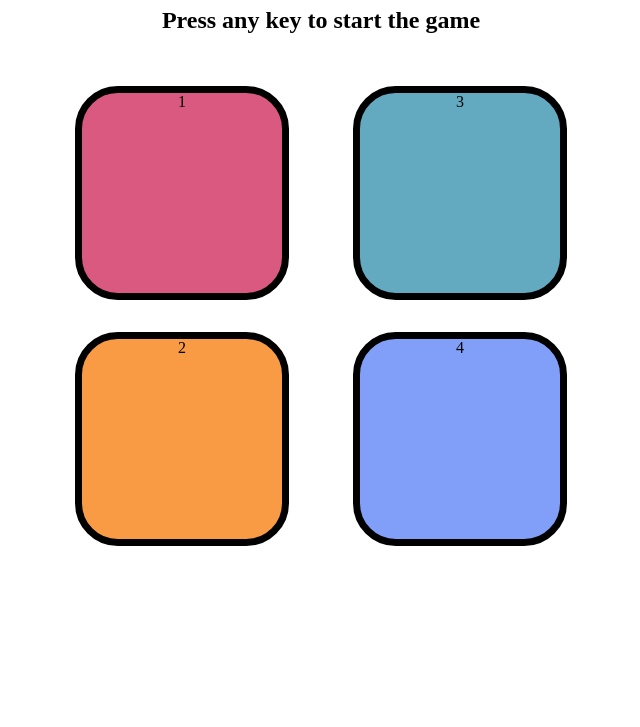
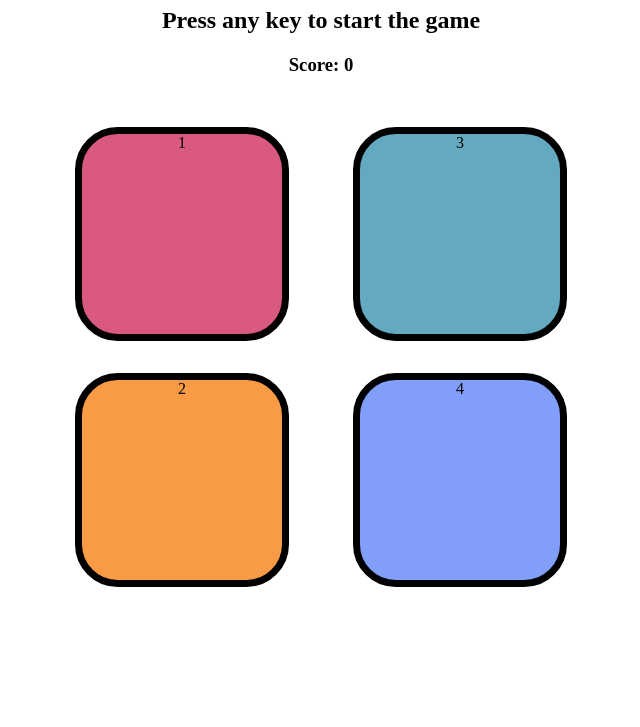
Before and after one commit to Aayushsharma0714/Simon_Say_Game, a plain HTML site: page index.html in a window 1280 px wide. Shown: the part 73-800 px from the top of the page, without its empty margins (319-959 px from the left). Drawn offline with Linux system fonts and the light colour scheme.

Commit message:
Update index.html

```diff
--- a/index.html
+++ b/index.html
@@ -3,12 +3,13 @@
 <head>
     <meta charset="UTF-8">
     <meta name="viewport" content="width=device-width, initial-scale=1.0">
-    <title>Simon Say Game</title>
+    <title>Simon Says Game</title>
     <link rel="stylesheet" href="style.css"/>
 </head>
 <body>
     <h1>Simon Says Game</h1>
     <h2>Press any key to start the game</h2>
+    <h3>Score: <span id="score">0</span></h3>
     <div class="btn-container">
         <div class="line-one">
             <div class="btn red" type="button" id="red">1</div>
```
